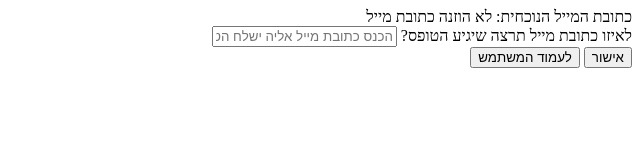
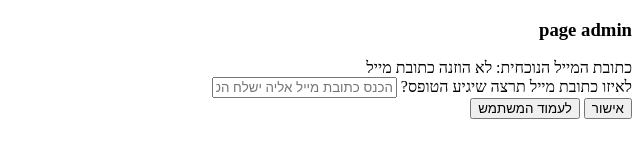
Before and after one commit to brachamazuz/Landing-page-with-EmailJS, a plain HTML site: page admin.html in a window 1280 px wide. Shown: the whole page, without its empty margins (640-1280 px from the left). Drawn offline with nearby package versions, Linux system fonts and the light colour scheme.

Commit message:
Update admin.html

```diff
--- a/admin.html
+++ b/admin.html
@@ -9,6 +9,7 @@
 </script>
 </head>
 <body>
+    <h3>page admin</h3>
     <label>כתובת המייל הנוכחית:</label>
     <span id="currentEmail"></span>
     <br>
```
